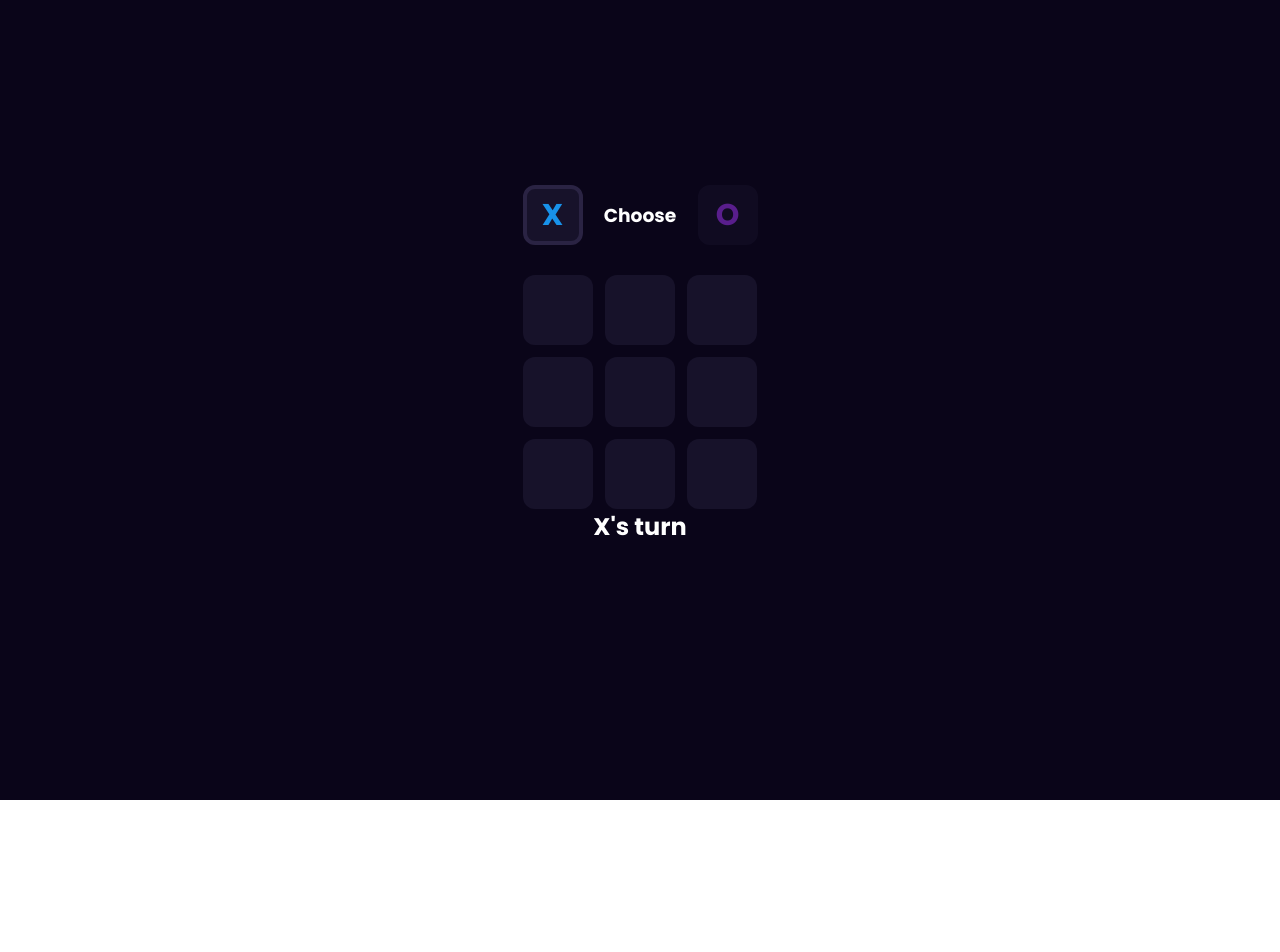
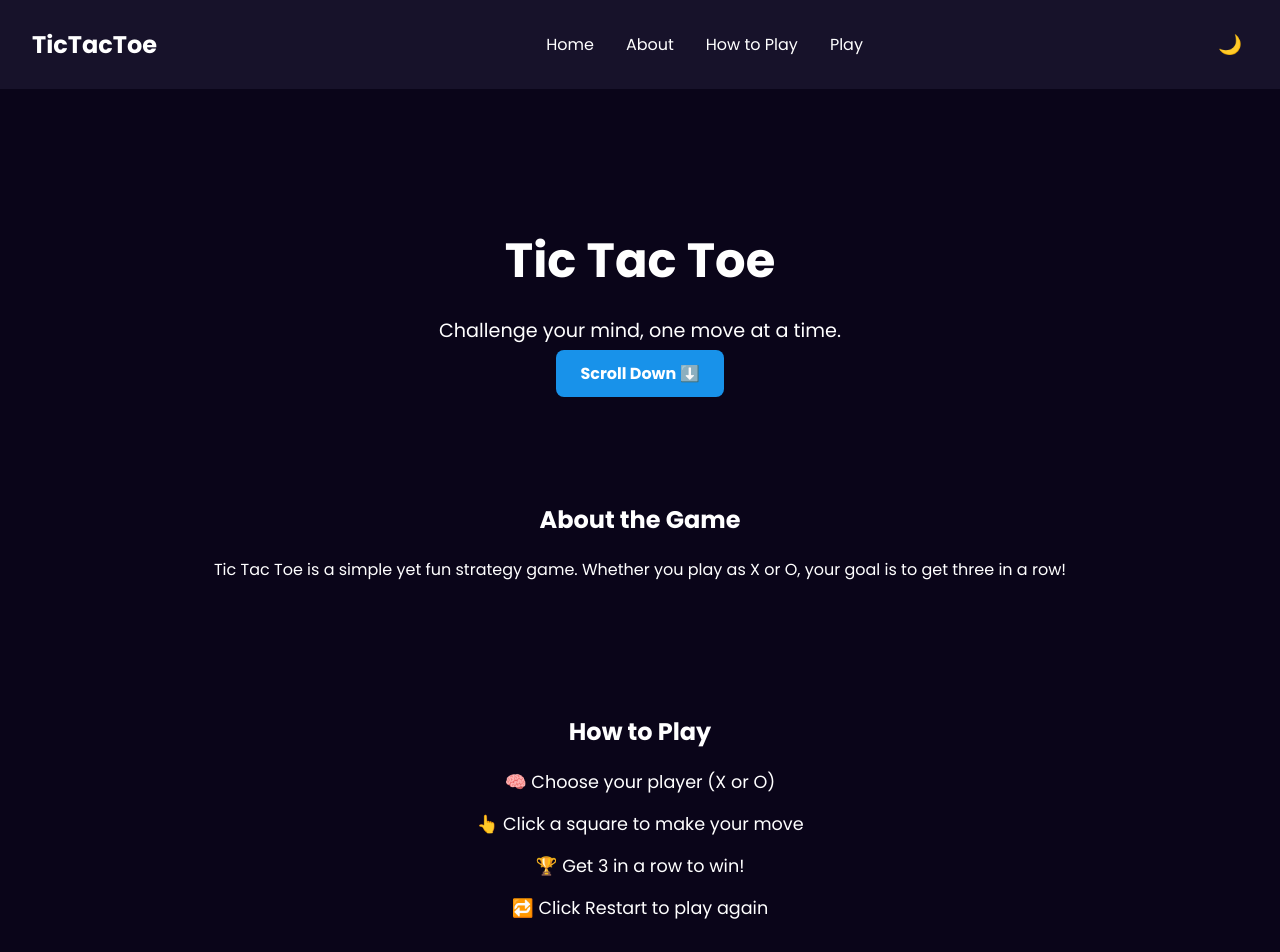
Before and after one commit to sitiamalianurfaidah/TicTacToe, a plain HTML site: page index.html in a window 1280 px wide. Shown: the top 952 px of the page. Before the commit the page ends 800 px from the top, so only its background shows below. Drawn offline with Linux system fonts and the light colour scheme.

Commit message:
Landing Page Section

```diff
--- a/index.html
+++ b/index.html
@@ -1,26 +1,54 @@
 <!DOCTYPE html>
 <html lang="en">
 <head>
-    <meta charset="UTF-8">
-    <meta name="viewport" content="width=device-width, initial-scale=1.0">
+    <meta charset="UTF-8" />
+    <meta name="viewport" content="width=device-width, initial-scale=1.0"/>
     <title>TicTacToe Game</title>
-    <link rel="stylesheet" href="style.css">
+    <link rel="stylesheet" href="style.css" />
 </head>
 <body>
+    <!-- 🌙 Theme Toggle & Navbar -->
+    <nav class="navbar">
+        <div class="navbar-brand">TicTacToe</div>
+        <ul class="nav-links">
+        <li><a href="#hero">Home</a></li>
+        <li><a href="#about">About</a></li>
+        <li><a href="#howto">How to Play</a></li>
+        <li><a href="#game">Play</a></li>
+        </ul>
+        <button id="themeToggle">🌙</button>
+    </nav>
 
-    <main>
+    <!-- 🎯 Hero Section -->
+    <section id="hero">
+        <h1>Tic Tac Toe</h1>
+        <p>Challenge your mind, one move at a time.</p>
+        <a href="#about" class="cta-button">Scroll Down ⬇️</a>
+    </section>
+
+    <!-- 💡 About Section -->
+    <section id="about">
+        <h2>About the Game</h2>
+        <p>Tic Tac Toe is a simple yet fun strategy game. Whether you play as X or O, your goal is to get three in a row!</p>
+    </section>
+
+    <!-- 🎮 How to Play Section -->
+    <section id="howto">
+        <h2>How to Play</h2>
+        <ul class="steps">
+        <li>🧠 Choose your player (X or O)</li>
+        <li>👆 Click a square to make your move</li>
+        <li>🏆 Get 3 in a row to win!</li>
+        <li>🔁 Click Restart to play again</li>
+        </ul>
+    </section>
+
+    <!-- 🕹️ Game Section -->
+    <section id="game">
         <header id="header">
-            <div class="player player-active"
-            id="xPlayerDisplay"
-            onclick="choosePlayer('X')">
-            X
-            </div>
+        <div class="player player-active" id="xPlayerDisplay" onclick="choosePlayer('X')">X</div>
         <h3 id="titleHeader">Choose</h3>
-            <div class="player"
-            id="oPlayerDisplay"
-            onclick="choosePlayer('O')">
-            O
-            </div>
+        <div class="player" id="oPlayerDisplay" onclick="choosePlayer('O')">O</div>
         </header>
 
         <div id="board">
@@ -37,10 +65,14 @@
 
         <h2 id="statusText"></h2>
 
-        <button id="restartBtn">
-            Restart
-        </button>
-    </main>
+        <button id="restartBtn">Restart</button>
+    </section>
+
+    <!-- 👣 Footer -->
+    <footer>
+        <p>Made with 💙 by [Namamu]</p>
+        <a href="https://github.com/[username]/[repo]" target="_blank">GitHub Repo</a>
+    </footer>
 
     <script src="script.js"></script>
 </body>
--- a/script.js
+++ b/script.js
@@ -1,6 +1,7 @@
 const cells = document.querySelectorAll(".cell");
 const statusText = document.querySelector("#statusText");
 const restartBtn = document.querySelector("#restartBtn");
+const themeToggle = document.querySelector("#themeToggle");
 const winConditions = [
     [0, 1, 2],
     [3, 4, 5],
@@ -20,9 +21,13 @@ initializeGame();
 function initializeGame(){
     cells.forEach(cell => cell.addEventListener("click", cellClicked));
     restartBtn.addEventListener("click", restartGame);
+    if (themeToggle) {
+        themeToggle.addEventListener("click", toggleTheme);
+    }
     statusText.textContent = `${currentPlayer}'s turn`;
     running = true;
 }
+
 function cellClicked(){
     const cellIndex = this.getAttribute("cellIndex");
 
@@ -33,14 +38,17 @@ function cellClicked(){
     updateCell(this, cellIndex);
     checkWinner();
 }
+
 function updateCell(cell, index){
     options[index] = currentPlayer;
     cell.textContent = currentPlayer;
 }
+
 function changePlayer(){
     currentPlayer = (currentPlayer == "X") ? "O" : "X";
     statusText.textContent = `${currentPlayer}'s turn`;
 }
+
 function checkWinner(){
     let roundWon = false;
 
@@ -63,6 +71,7 @@ function checkWinner(){
         statusText.textContent = `${currentPlayer} wins!`;
         running = false;
         restartBtn.style.visibility = "visible";
+        showConfetti();
     }
     else if(!options.includes("")){
         statusText.textContent = `Draw!`;
@@ -73,6 +82,7 @@ function checkWinner(){
         changePlayer();
     }
 }
+
 function restartGame(){
     currentPlayer = "X";
     options = ["", "", "", "", "", "", "", "", ""];
@@ -81,3 +91,26 @@ function restartGame(){
     running = true;
     restartBtn.style.visibility = "hidden";
 }
+
+function toggleTheme() {
+    document.body.classList.toggle("light-mode");
+    const isLight = document.body.classList.contains("light-mode");
+    themeToggle.innerText = isLight ? "🌞" : "🌙";
+}
+
+function showConfetti() {
+    // Simple confetti effect using emojis
+    const confetti = document.createElement("div");
+    confetti.textContent = "🎉";
+    confetti.style.position = "fixed";
+    confetti.style.top = "50%";
+    confetti.style.left = "50%";
+    confetti.style.transform = "translate(-50%, -50%)";
+    confetti.style.fontSize = "4rem";
+    confetti.style.zIndex = "999";
+    document.body.appendChild(confetti);
+
+    setTimeout(() => {
+        confetti.remove();
+    }, 1500);
+}
--- a/style.css
+++ b/style.css
@@ -1,17 +1,114 @@
-@import url('https://fonts.googleapis.com/css2?family=Poppins:ital,wght@0,100;0,200;0,300;0,400;0,500;0,600;0,700;0,800;0,900;1,100;1,200;1,300;1,400;1,500;1,600;1,700;1,800;1,900&display=swap');
+@import url('https://fonts.googleapis.com/css2?family=Poppins:wght@400;600;700&display=swap');
 
-* {
-    margin: 0;
-    box-sizing: border-box;
-    font-family: 'Poppins', sans-serif;
-    user-select: none;
-
-    color: white;
+:root {
+    --bg-color: #0A0519;
+    --card-color: #17122A;
+    --accent-color: #2A2343;
+    --text-color: white;
+    --primary-x: #1892EA;
+    --primary-o: #A737FF;
 }
 
-main {
-    background: #0A0519;
-    height: 100vh;
+body {
+    margin: 0;
+    font-family: 'Poppins', sans-serif;
+    background-color: var(--bg-color);
+    color: var(--text-color);
+    transition: all 0.3s ease;
+}
+
+.light-mode {
+    --bg-color: #F7F7F7;
+    --card-color: #FFFFFF;
+    --accent-color: #DADADA;
+    --text-color: #1A1A1A;
+}
+
+a {
+    text-decoration: none;
+    color: inherit;
+}
+
+nav.navbar {
+    display: flex;
+    justify-content: space-between;
+    align-items: center;
+    padding: 1rem 2rem;
+    background-color: var(--card-color);
+    position: sticky;
+    top: 0;
+    z-index: 1000;
+}
+
+.navbar-brand {
+    font-weight: bold;
+    font-size: 1.5rem;
+}
+
+.nav-links {
+    list-style: none;
+    display: flex;
+    gap: 1rem;
+}
+
+.nav-links li a {
+    padding: 0.5rem;
+    border-radius: 8px;
+    transition: background 0.2s;
+}
+.nav-links li a:hover {
+    background-color: var(--accent-color);
+}
+
+#themeToggle {
+    background: none;
+    border: none;
+    font-size: 1.2rem;
+    cursor: pointer;
+}
+
+section {
+    padding: 3rem 2rem;
+    text-align: center;
+}
+
+#hero {
+    padding-top: 6rem;
+}
+#hero h1 {
+    font-size: 3rem;
+    margin-bottom: 0.5rem;
+}
+#hero p {
+    font-size: 1.2rem;
+    margin-bottom: 1rem;
+}
+.cta-button {
+    background-color: var(--primary-x);
+    color: white;
+    padding: 0.75rem 1.5rem;
+    border-radius: 8px;
+    font-weight: bold;
+    transition: background 0.3s;
+}
+.cta-button:hover {
+    background-color: #0c7bcc;
+}
+
+#howto ul.steps {
+    list-style: none;
+    padding: 0;
+    max-width: 500px;
+    margin: 0 auto;
+}
+#howto ul.steps li {
+    margin-bottom: 1rem;
+    font-size: 1.1rem;
+}
+
+/* Game Section */
+#game {
+    background: var(--bg-color);
     display: flex;
     flex-direction: column;
     align-items: center;
@@ -26,7 +123,7 @@ main {
     margin-bottom: 30px;
 }
 #header .player {
-    background: #17122A;
+    background: var(--card-color);
     width: 60px;
     height: 60px;
     display: flex;
@@ -36,22 +133,22 @@ main {
     font-weight: bold;
     cursor: pointer;
     border-radius: 12px;
-    border: solid 4px #17122A;
+    border: solid 4px var(--card-color);
     opacity: 0.5;
     transition: 0.3s;
 }
 #header .player:hover {
-    border: solid 4px #2A2343;
+    border: solid 4px var(--accent-color);
 }
 #header .player-active {
     opacity: 1;
-    border: solid 4px #2A2343;
+    border: solid 4px var(--accent-color);
 }
-#header #xPlayerDisplay {
-    color: #1892EA;
+#xPlayerDisplay {
+    color: var(--primary-x);
 }
-#header #oPlayerDisplay {
-    color: #A737FF;
+#oPlayerDisplay {
+    color: var(--primary-o);
 }
 
 #board {
@@ -61,7 +158,7 @@ main {
     gap: 12px;
 }
 #board .cell {
-    background: #17122A;
+    background: var(--card-color);
     border-radius: 12px;
     display: flex;
     align-items: center;
@@ -69,26 +166,46 @@ main {
     font-size: 36px;
     font-weight: bold;
     cursor: pointer;
-    transition: 0.3s background;
+    transition: background 0.3s;
 }
 #board .cell:hover {
-    background: #2A2343;
+    background: var(--accent-color);
 }
 
 #restartBtn {
     margin-top: 30px;
     width: 235px;
-    background: #17122A;
-    padding-top: 8px;
-    padding-bottom: 8px;
+    background: var(--card-color);
+    padding: 10px 0;
     border: none;
     border-radius: 12px;
     font-weight: 600;
     font-size: 16px;
     cursor: pointer;
-    transition: 0.3s background;
+    transition: background 0.3s;
     visibility: hidden;
 }
 #restartBtn:hover {
-    background: #2A2343;
+    background: var(--accent-color);
 }
+
+/* Footer */
+footer {
+    background-color: var(--card-color);
+    text-align: center;
+    padding: 1.5rem 1rem;
+    margin-top: 4rem;
+}
+
+/* Responsive */
+@media (max-width: 600px) {
+    .nav-links {
+        display: none;
+    }
+    section {
+        padding: 2rem 1rem;
+    }
+    #hero h1 {
+        font-size: 2.2rem;
+    }
+}
```
Lines whose indentation alone changed are shown as unchanged.
